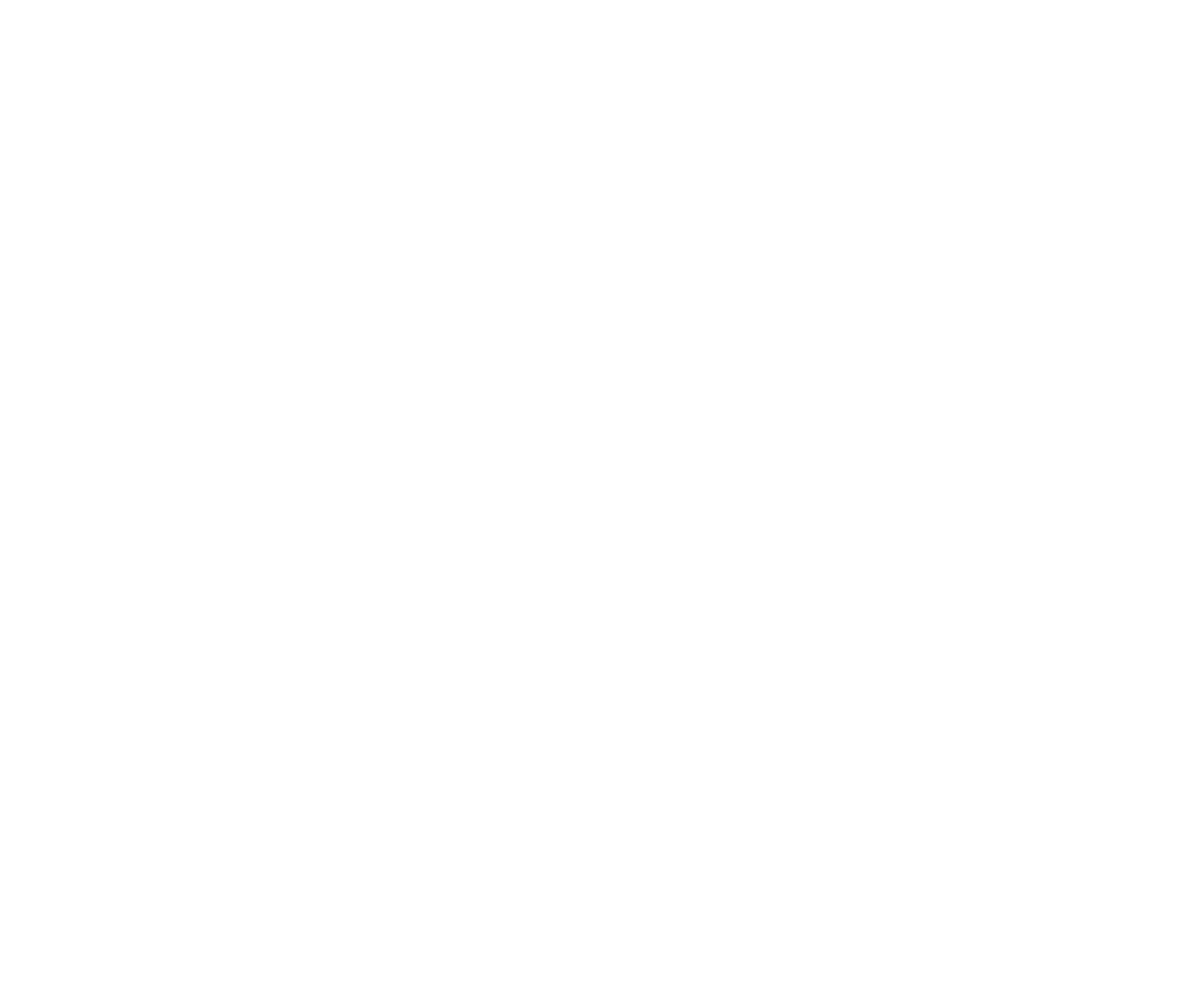
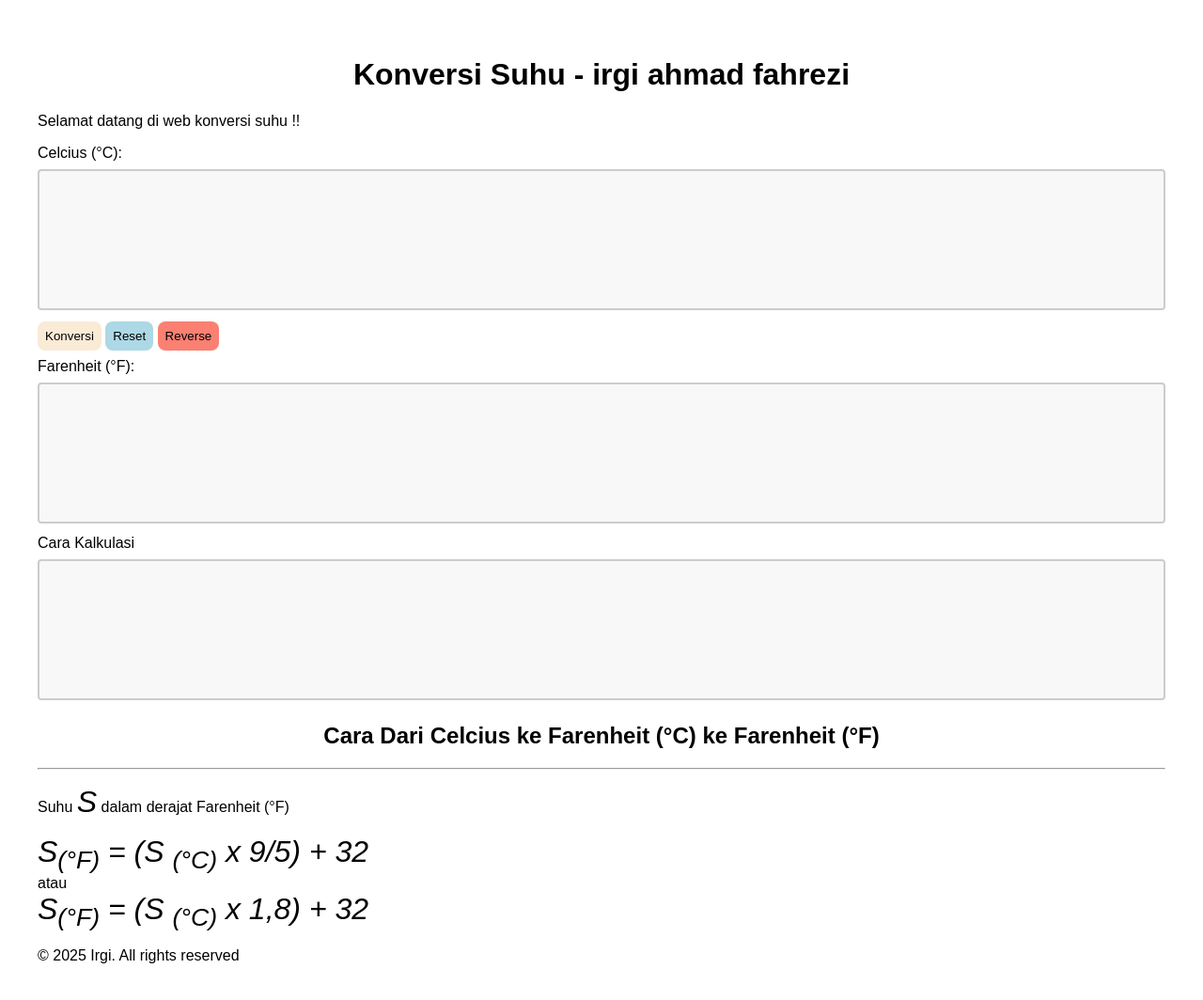
Before and after one commit to revou-fundamental-course/21-apr-25-irgiahmadfahrezii, a plain HTML site: page index.html in a window 1280 px wide. Shown: the whole page at 94% size. Before the commit the page ends 800 px from the top, so only its background shows below. Drawn offline with Linux system fonts and the light colour scheme.

Commit message:
update css

```diff
--- a/css/style.css
+++ b/css/style.css
@@ -0,0 +1,53 @@
+body {
+  font-family: Arial, Helvetica, sans-serif;
+  padding: 32px;
+  text-align: center;
+}
+
+p,
+div {
+  text-align: justify;
+}
+
+textarea {
+  width: 100%;
+  height: 150px;
+  padding: 12px 20px;
+  box-sizing: border-box;
+  border: 2px solid #ccc;
+  border-radius: 4px;
+  background-color: #f8f8f8;
+  resize: none;
+}
+
+button {
+  border: none;
+  padding: 8px;
+  border-radius: 8px;
+  background-color: antiquewhite;
+}
+
+.bg-1 {
+  background-color: antiquewhite;
+}
+
+.bg-2 {
+  background-color: lightblue;
+}
+
+.bg-3 {
+  background-color: salmon;
+}
+
+.section-item {
+  margin-bottom: 8px;
+}
+
+.section-content {
+  margin-bottom: 8px;
+}
+
+.formula {
+  font-style: italic;
+  font-size: xx-large;
+}
--- a/index.html
+++ b/index.html
@@ -7,11 +7,90 @@
     <link rel="stylesheet" href="/css/style.css" />
   </head>
   <body>
-    <header></header>
+    <header>
+      <h1>Konversi Suhu - irgi ahmad fahrezi</h1>
+    </header>
 
-    <main></main>
+    <main>
+      <!-- introduction  -->
+      <section>
+        <p>Selamat datang di web konversi suhu !!</p>
+      </section>
 
-    <footer></footer>
+      <!-- form konversi suhu -->
+      <form action="">
+        <div class="section-item">
+          <label for="">Celcius (&deg;C):</label>
+        </div>
+
+        <div class="section-item">
+          <textarea id="konversi-input"></textarea>
+        </div>
+
+        <!-- Form Action -->
+        <div class="section-item">
+          <button class="bg-1">Konversi</button>
+          <button class="bg-2">Reset</button>
+          <button class="bg-3">Reverse</button>
+        </div>
+      </form>
+
+      <section class="section-content">
+        <!-- form konversi suhu -->
+      <form action="">
+        <div class="section-item">
+          <label for="result-input">Farenheit (&deg;F):</label>
+        </div>
+
+        <div class="section-item">
+          <textarea id="result-input" readonly></textarea>
+        </div>
+      </section>
+      <!-- Hasil konversi suhu -->
+      <section></section>
+
+      <!-- Penjelasan -->
+      <section class="section-content">
+        <!-- form konversi suhu -->
+      <form action="">
+        <div class="section-item">
+          <label for="calculate-detail">Cara Kalkulasi</label>
+        </div>
+
+        <div class="section-item">
+          <textarea id="calculate-detail" readonly></textarea>
+        </div>
+      </section>
+
+      <!-- informasi tambahan -->
+      <section class="section-content">
+        <header>
+          <h1>Cara Dari Celcius ke Farenheit (&deg;C) ke Farenheit (&deg;F)</h1>
+
+          <hr />
+
+          <!-- Konten Informasi -->
+          <article>
+            <p>Suhu <span class="formula">S</span> dalam derajat Farenheit (&deg;F) </p>
+
+            <!-- Formula -->
+            <div class="formula">
+              S<sub>(&deg;F)</sub> = (S <sub>(&deg;C)</sub> x 9/5) + 32
+            </div>
+            <div>
+              atau
+            </div>
+            <div class="formula">
+              S<sub>(&deg;F)</sub> = (S <sub>(&deg;C)</sub> x 1,8) + 32
+            </div>
+          </article>
+        </header>
+      </section>
+    </main>
+
+    <footer>
+      <p>&copy; 2025 Irgi. All rights reserved</p>
+    </footer>
   </body>
 </html>
 <script src="js/script.js"></script>
```
